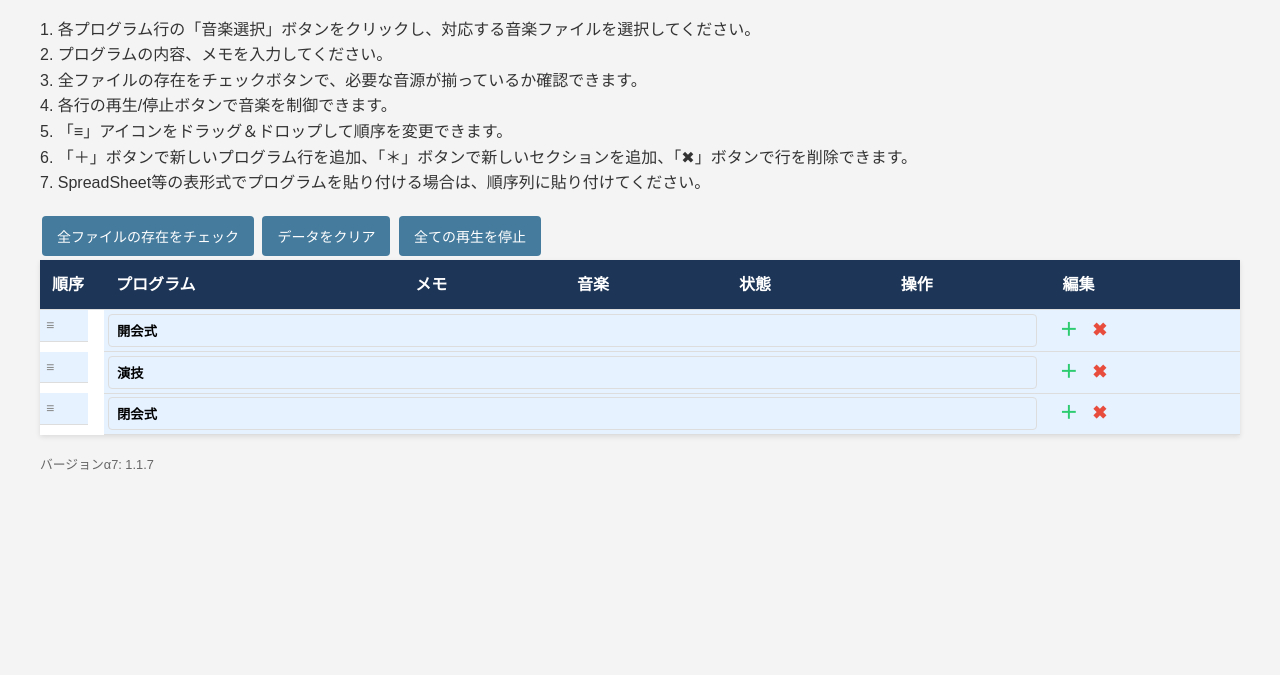
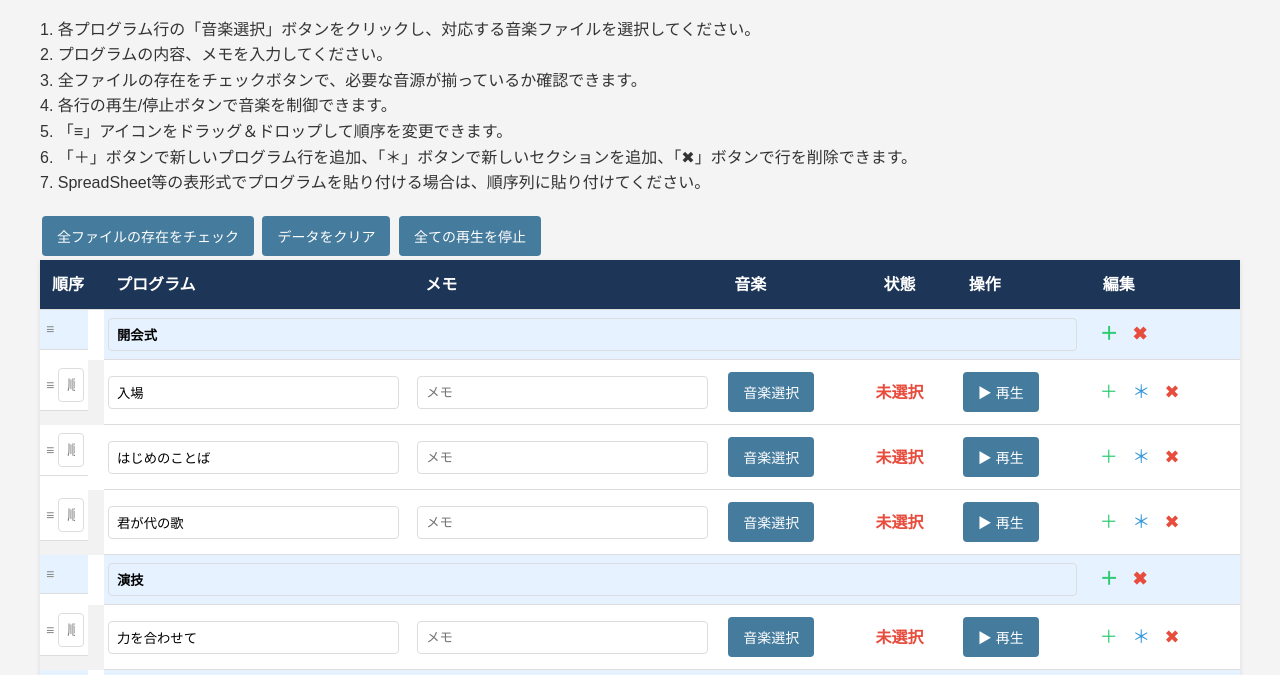
Before and after one commit to Athha/sports-music, a plain HTML site: page index.html in a window 1280 px wide. Shown: the part 106-781 px from the top of the page. Drawn offline with nearby package versions, Linux system fonts and the light colour scheme.

Commit message:
-- 全行がセクション扱いになったのを修正

```diff
--- a/index.html
+++ b/index.html
@@ -42,7 +42,7 @@
     </table>
 
     <div id="version-info" style="margin-top: 20px; font-size: 0.8em; color: #666;">
-        バージョンα7: <span id="app-version"></span>
+        バージョンα8: <span id="app-version"></span>
     </div>
 
     <script type="module" src="/sports-music/js/main.js"></script>
--- a/js/render.js
+++ b/js/render.js
@@ -10,7 +10,7 @@ export function renderProgramTable() {
     programData.forEach((item, index) => {
         const row = document.createElement('tr');
         row.setAttribute('data-id', index);
-        row.setAttribute('data-is-section', item.isSection);
+        row.setAttribute('data-is-section', item.isSection.toString()); // 'true' または 'false' の文字列として設定
 
         if (item.isSection) {
             row.innerHTML = `
@@ -26,7 +26,33 @@ export function renderProgramTable() {
                 </td>
             `;
         } else {
-            // ... 通常のプログラム行の HTML （変更なし）
+            row.innerHTML = `
+                <td class="order-column">
+                    <span class="drag-handle">≡</span>
+                    <input type="text" value="${item.order || ''}" onchange="updateProgram(${index}, 'order', this.value)"
+                           onpaste="handleOrderPaste(event, ${index})" placeholder="順" class="order-input" maxlength="2">
+                </td>
+                <td>
+                    <input type="text" value="${item.program}" onchange="updateProgram(${index}, 'program', this.value)" placeholder="プログラム">
+                </td>
+                <td>
+                    <input type="text" value="${item.memo}" onchange="updateProgram(${index}, 'memo', this.value)" placeholder="メモ">
+                </td>
+                <td>
+                    <input type="file" id="file-${index}" onchange="handleFileSelect(event, ${index})" accept="audio/*" style="display: none;">
+                    <button onclick="document.getElementById('file-${index}').click()">音楽選択</button>
+                    <span id="file-name-${index}">${item.audioFile ? item.audioFile.name : ''}</span>
+                </td>
+                <td id="status-${index}"></td>
+                <td>
+                    <button onclick="toggleMusic(${index})">▶ 再生</button>
+                </td>
+                <td>
+                    <span class="add-program" onclick="addProgram(${index})">＋</span>
+                    <span class="add-section" onclick="addSection(${index})">＊</span>
+                    <span class="delete-program" onclick="deleteProgram(${index})">✖</span>
+                </td>
+            `;
         }
 
         tableBody.appendChild(row);
--- a/js/version.js
+++ b/js/version.js
@@ -1,6 +1,6 @@
 console.log('version.js is executing');
 
-const APP_VERSION = "1.1.7";
+const APP_VERSION = "1.1.8";
 
 export function displayVersion() {
     console.log('Displaying version:', APP_VERSION);
--- a/styles.css
+++ b/styles.css
@@ -37,7 +37,24 @@ th {
     color: #fff;
 }
 
-tr:nth-child(even) {
+/* セクション行のスタイル */
+tr[data-is-section="true"] td {
+    background-color: #e6f2ff; /* 薄い青色 */
+    font-weight: bold;
+}
+
+tr[data-is-section="true"] input {
+    font-weight: bold;
+    background-color: transparent;
+}
+
+/* プログラム行のスタイル */
+tr[data-is-section="false"] td {
+    background-color: #ffffff; /* 白色 */
+}
+
+/* 偶数行の背景色 */
+tr[data-is-section="false"]:nth-child(even) {
     background-color: #f2f2f2;
 }
 
@@ -85,6 +102,11 @@ button:hover {
     font-weight: bold;
 }
 
+.status-reselect {
+    color: #f39c12;
+    font-weight: bold;
+}
+
 /* 操作ボタンスタイル */
 .add-program, .add-section, .delete-program, .drag-handle {
     cursor: pointer;
@@ -106,17 +128,6 @@ button:hover {
 
 .delete-program {
     color: #e74c3c;
-}
-
-/* セクション行のスタイル */
-tr[data-id][data-is-section="true"] td {
-    background-color: #e6f2ff; /* 薄い青色 */
-    font-weight: bold;
-}
-
-tr[data-id][data-is-section="true"] input {
-    font-weight: bold;
-    background-color: transparent;
 }
 
 /* 入力フィールドスタイル */
@@ -157,12 +168,6 @@ input[type="text"], input[type="time"], input[type="number"], select {
     padding: 2px;
     font-size: 0.9em;
     margin-left: 2px;
-}
-
-/* テーブルセルのパディングを調整 */
-td {
-    padding: 4px;
-    vertical-align: middle;
 }
 
 /* レスポンシブデザイン */
```
